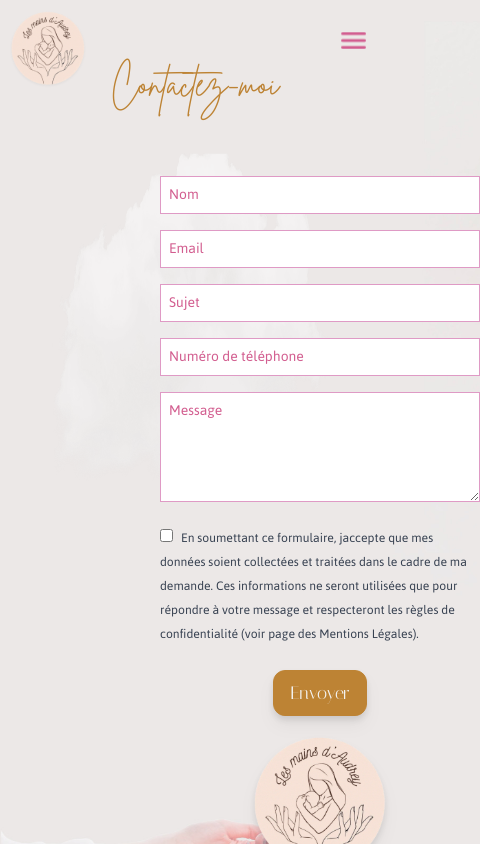
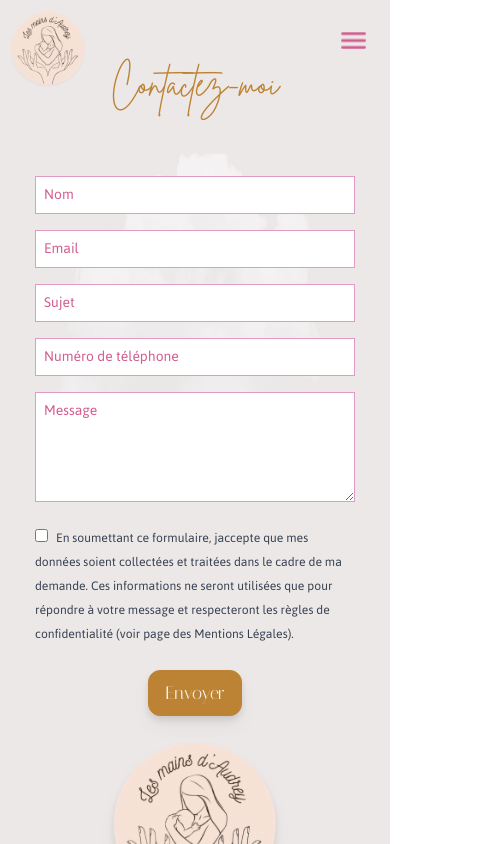
Before and after one commit to luciel53/lesmainsd-audrey, a Next.js app in the folder les-mains-d-audrey/: page /contact in a window 390 px wide. Shown: the top 844 px of the page, 480 px wide, since content can reach past the window. Built offline with nearby package versions, Linux system fonts and the light colour scheme; what tailwindcss-animated would draw is missing.

Commit message:
fixed the responsive page event

```diff
--- a/les-mains-d-audrey/src/app/contact/page.js
+++ b/les-mains-d-audrey/src/app/contact/page.js
@@ -67,7 +67,7 @@ export default function Contact() {
         Contactez-moi
       </h1>
       <Cloud />
-      <div className="flex flex-wrap-reverse font-jaldi relative z-10 md:text-xl lg:flex-row justify-evenly mx-40">
+      <div className="flex flex-col-reverse items-center mx-auto  font-jaldi relative z-10 md:text-xl lg:flex-row justify-evenly lg:mx-40">
         <div className="md:mt-8 mx-4">
           <Image
             src="/images/logo.png"
```
